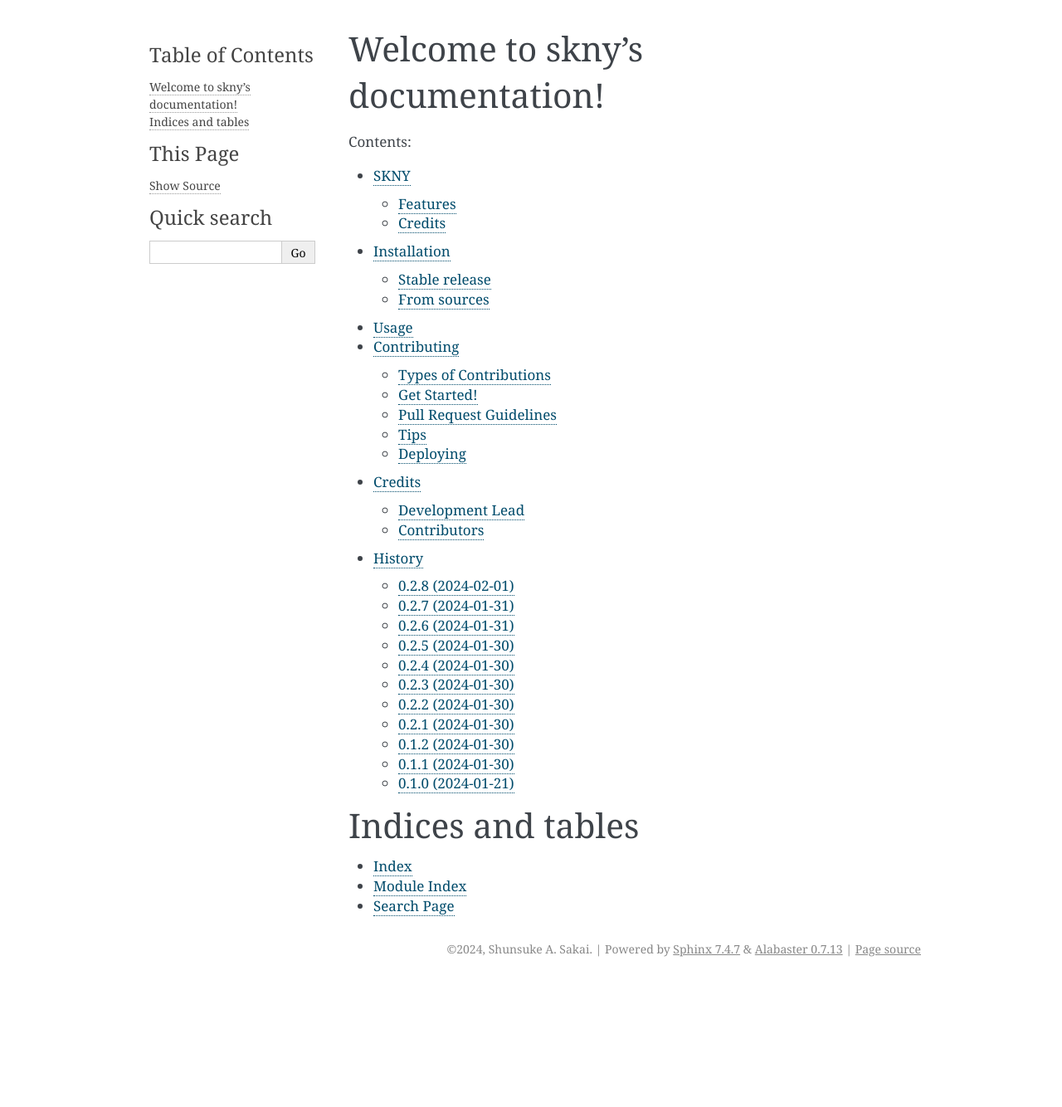
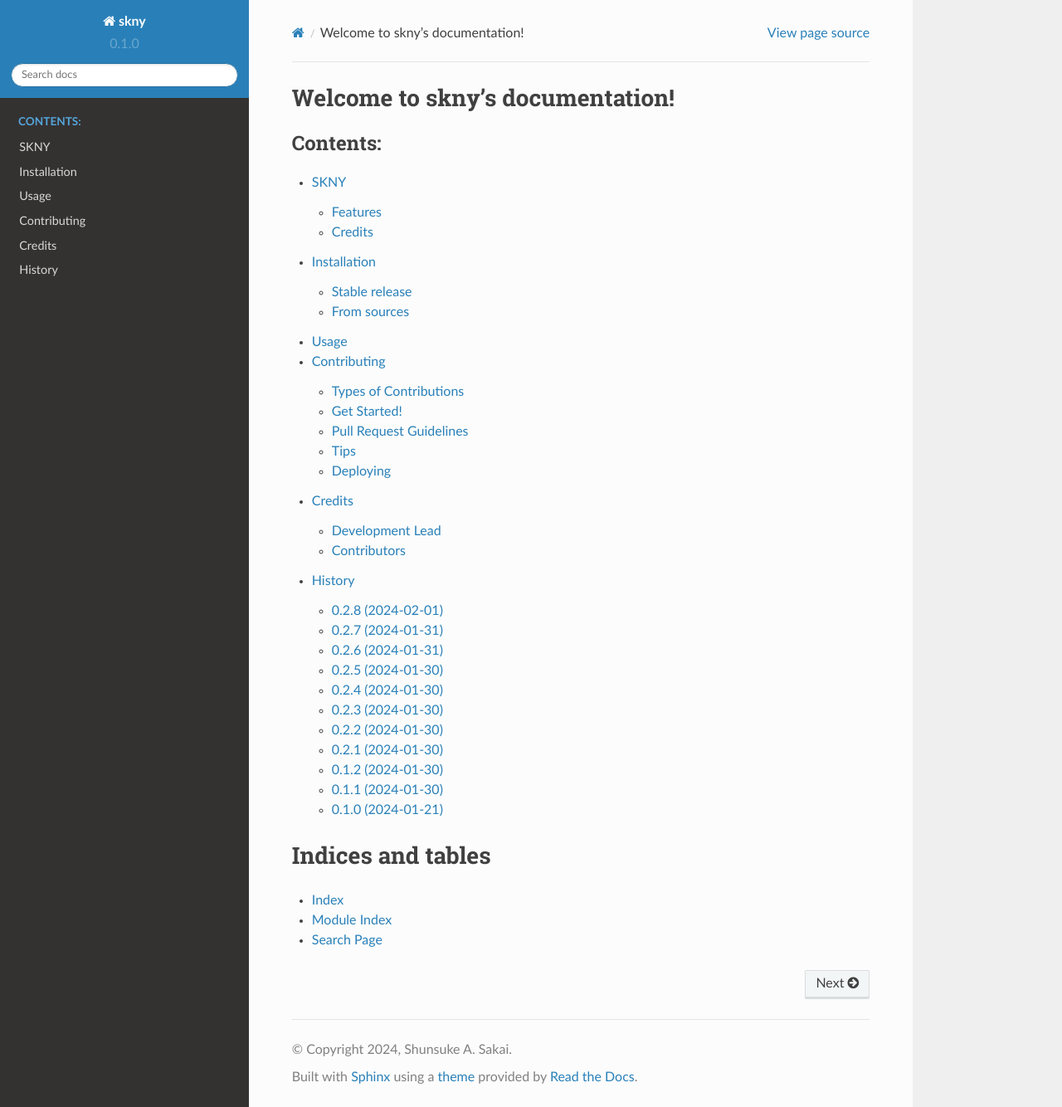
Before and after one commit to shusakai/skny, a Sphinx documentation site: the page built from docs/index.rst, in a window 1280 px wide and 1334 px high. Shown: the whole window at 83% size. Built offline with Sphinx 7.4.7 and the Read the Docs theme 2.0.0, drawn with Linux system fonts in a browser that asks for light colours; pages that are not in the unit, such as notebooks, are missing from menus.

Commit message:
20240206

```diff
--- a/docs/conf.py
+++ b/docs/conf.py
@@ -32,7 +32,14 @@
 
 # Add any Sphinx extension module names here, as strings. They can be
 # extensions coming with Sphinx (named 'sphinx.ext.*') or your custom ones.
-extensions = ['sphinx.ext.autodoc', 'sphinx.ext.viewcode']
+#extensions = ['sphinx.ext.autodoc', 'sphinx.ext.viewcode']
+extensions = [
+    'sphinx.ext.autodoc',
+    'sphinx.ext.viewcode',
+    'sphinx.ext.todo',
+    'sphinx.ext.napoleon',
+    'sphinx_rtd_theme'
+]
 
 # Add any paths that contain templates here, relative to this directory.
 templates_path = ['_templates']
@@ -86,7 +93,8 @@
 # The theme to use for HTML and HTML Help pages.  See the documentation for
 # a list of builtin themes.
 #
-html_theme = 'alabaster'
+#html_theme = 'alabaster'
+html_theme = 'sphinx_rtd_theme'
 
 # Theme options are theme-specific and customize the look and feel of a
 # theme further.  For a list of options available for each theme, see the
```
Also changed, not shown: docs/requirements.txt (added, +15 -0 lines).
